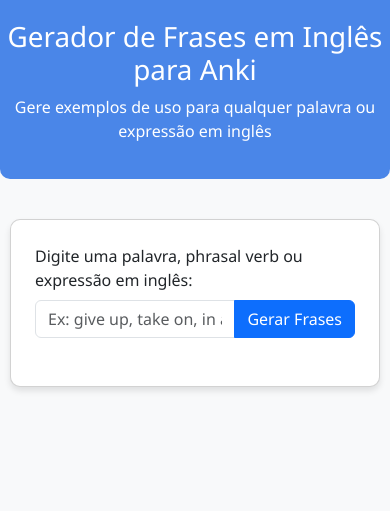
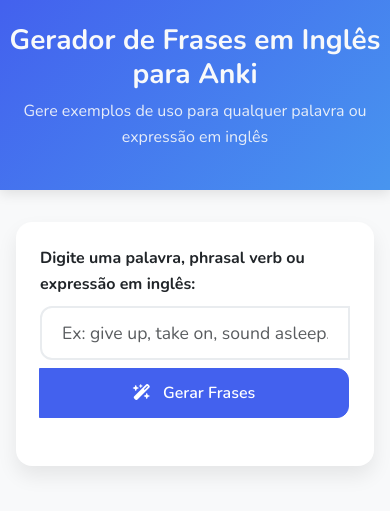
Before and after one commit to gadielmachado/flashcardgenerator, a Flask app: page / in a window 390 px wide. Shown: the top 511 px of the page. Run offline with Flask 2, Linux system fonts and the light colour scheme.

Commit message:
Redesign da interface: atualização do front-end seguindo princípios modernos de UX/UI

```diff
--- a/templates/index.html
+++ b/templates/index.html
@@ -10,74 +10,241 @@
     <link rel="apple-touch-icon" href="{{ url_for('static', filename='favicon.svg') }}">
     <!-- Bootstrap CSS -->
     <link href="https://cdn.jsdelivr.net/npm/bootstrap@5.3.0-alpha1/dist/css/bootstrap.min.css" rel="stylesheet">
+    <!-- Google Fonts -->
+    <link href="https://fonts.googleapis.com/css2?family=Nunito:wght@400;600;700&display=swap" rel="stylesheet">
+    <!-- Font Awesome -->
+    <link rel="stylesheet" href="https://cdnjs.cloudflare.com/ajax/libs/font-awesome/6.4.0/css/all.min.css">
     <style>
+        :root {
+            --primary-color: #4361ee;
+            --primary-light: #4895ef;
+            --secondary-color: #3f37c9;
+            --accent-color: #4cc9f0;
+            --text-light: #f8f9fa;
+            --text-dark: #212529;
+            --bg-light: #f8f9fa;
+            --bg-white: #ffffff;
+            --success-color: #4ade80;
+            --danger-color: #f87171;
+            --card-shadow: 0 10px 20px rgba(0, 0, 0, 0.08);
+            --hover-shadow: 0 15px 30px rgba(0, 0, 0, 0.12);
+        }
+
         body {
-            background-color: #f8f9fa;
-            font-family: 'Segoe UI', Tahoma, Geneva, Verdana, sans-serif;
+            background-color: var(--bg-light);
+            font-family: 'Nunito', sans-serif;
+            line-height: 1.6;
+            color: var(--text-dark);
         }
-        .card {
-            border-radius: 10px;
-            box-shadow: 0 4px 6px rgba(0, 0, 0, 0.1);
+
+        .header {
+            background: linear-gradient(135deg, var(--primary-color), var(--primary-light));
+            color: var(--text-light);
+            padding: 2.5rem 0;
+            margin-bottom: 2rem;
+            box-shadow: 0 4px 12px rgba(0, 0, 0, 0.1);
         }
-        .header {
-            background-color: #4a86e8;
-            color: white;
-            padding: 20px 0;
-            margin-bottom: 30px;
-            border-radius: 0 0 10px 10px;
+
+        .header h1 {
+            font-weight: 700;
+            margin-bottom: 0.5rem;
+            font-size: 2.5rem;
         }
+
+        .header p {
+            font-size: 1.25rem;
+            opacity: 0.9;
+        }
+
+        .main-container {
+            max-width: 1000px;
+            margin: 0 auto;
+            padding: 0 1rem;
+        }
+
+        .input-card {
+            background: var(--bg-white);
+            border-radius: 16px;
+            padding: 2rem;
+            box-shadow: var(--card-shadow);
+            transition: all 0.3s ease;
+            border: none;
+            margin-bottom: 2rem;
+        }
+
+        .input-card:hover {
+            box-shadow: var(--hover-shadow);
+        }
+
+        .form-control {
+            border-radius: 12px;
+            padding: 0.75rem 1.25rem;
+            font-size: 1.1rem;
+            border: 2px solid #e9ecef;
+            transition: all 0.3s ease;
+        }
+
+        .form-control:focus {
+            border-color: var(--primary-light);
+            box-shadow: 0 0 0 0.25rem rgba(67, 97, 238, 0.15);
+        }
+
+        .btn {
+            padding: 0.75rem 1.5rem;
+            font-weight: 600;
+            border-radius: 12px;
+            transition: all 0.3s ease;
+        }
+
+        .btn-primary {
+            background-color: var(--primary-color);
+            border-color: var(--primary-color);
+        }
+
+        .btn-primary:hover {
+            background-color: var(--secondary-color);
+            border-color: var(--secondary-color);
+            transform: translateY(-2px);
+        }
+
+        .btn-success {
+            background-color: var(--success-color);
+            border-color: var(--success-color);
+        }
+
+        .btn-success:hover {
+            background-color: #31c565;
+            border-color: #31c565;
+            transform: translateY(-2px);
+        }
+
+        .btn i {
+            margin-right: 0.5rem;
+        }
+
         .anki-card {
-            border: 1px solid #ddd;
-            border-radius: 8px;
-            padding: 15px;
-            margin-bottom: 10px;
-            background-color: white;
-            transition: transform 0.2s;
+            background-color: var(--bg-white);
+            border-radius: 16px;
+            padding: 1.5rem;
+            margin-bottom: 1.25rem;
+            box-shadow: var(--card-shadow);
+            transition: all 0.3s ease;
+            border-left: 4px solid var(--primary-color);
         }
+
         .anki-card:hover {
             transform: translateY(-5px);
-            box-shadow: 0 5px 15px rgba(0, 0, 0, 0.1);
+            box-shadow: var(--hover-shadow);
         }
+
         .english {
-            font-weight: bold;
-            color: #333;
-            margin-bottom: 5px;
-            font-size: 18px;
+            font-weight: 700;
+            color: var(--text-dark);
+            margin-bottom: 0.75rem;
+            font-size: 1.2rem;
+            line-height: 1.5;
         }
+
         .portuguese {
-            font-style: italic;
-            color: #666;
-            border-top: 1px dashed #ddd;
-            padding-top: 5px;
-            font-size: 18px;
+            color: #5a6572;
+            border-top: 1px solid #eaeaea;
+            padding-top: 0.75rem;
+            font-size: 1.1rem;
+            line-height: 1.5;
         }
+
         .keyword {
-            font-weight: bold;
-            color: #4a86e8;
+            font-weight: 700;
+            color: var(--primary-color);
+            background-color: rgba(67, 97, 238, 0.1);
+            padding: 0.15rem 0.3rem;
+            border-radius: 4px;
         }
+
         .loader {
-            border: 5px solid #f3f3f3;
-            border-top: 5px solid #4a86e8;
+            width: 60px;
+            height: 60px;
+            border: 5px solid rgba(67, 97, 238, 0.1);
+            border-top: 5px solid var(--primary-color);
             border-radius: 50%;
-            width: 50px;
-            height: 50px;
             animation: spin 1s linear infinite;
-            margin: 20px auto;
+            margin: 2rem auto;
             display: none;
         }
+
         @keyframes spin {
             0% { transform: rotate(0deg); }
             100% { transform: rotate(360deg); }
         }
-        #download-btn {
-            display: none;
+
+        .form-check-input:checked {
+            background-color: var(--primary-color);
+            border-color: var(--primary-color);
         }
+
+        .alert {
+            border-radius: 12px;
+            font-weight: 600;
+        }
+
+        .alert-info {
+            background-color: rgba(76, 201, 240, 0.1);
+            border-color: rgba(76, 201, 240, 0.1);
+            color: #3a97b7;
+        }
+
+        .alert-danger {
+            background-color: rgba(248, 113, 113, 0.1);
+            border-color: rgba(248, 113, 113, 0.1);
+            color: #dc3545;
+        }
+
+        .export-options {
+            background-color: rgba(67, 97, 238, 0.05);
+            padding: 1rem 1.5rem;
+            border-radius: 12px;
+            margin-bottom: 1.5rem;
+        }
+
+        .export-title {
+            font-weight: 700;
+            margin-bottom: 1rem;
+            color: var(--primary-color);
+        }
+
+        .download-section {
+            margin-top: 2rem;
+        }
+
         @media (max-width: 768px) {
-            .container {
-                padding: 10px;
+            .header {
+                padding: 1.5rem 0;
             }
-            .card {
-                padding: 15px;
+
+            .header h1 {
+                font-size: 1.75rem;
+            }
+
+            .header p {
+                font-size: 1rem;
+            }
+
+            .input-card {
+                padding: 1.5rem;
+            }
+
+            .btn {
+                width: 100%;
+                margin-top: 0.5rem;
+            }
+
+            .input-group {
+                flex-direction: column;
+            }
+
+            .input-group > .form-control {
+                width: 100%;
+                border-radius: 12px;
             }
         }
     </style>
@@ -88,41 +255,57 @@
         <p>Gere exemplos de uso para qualquer palavra ou expressão em inglês</p>
     </div>
 
-    <div class="container">
-        <div class="row justify-content-center">
-            <div class="col-md-8">
-                <div class="card p-4">
+    <div class="main-container">
+        <div class="input-card">
             <div class="mb-4">
-                        <label for="input-text" class="form-label">Digite uma palavra, phrasal verb ou expressão em inglês:</label>
+                <label for="input-text" class="form-label fw-bold mb-2">Digite uma palavra, phrasal verb ou expressão em inglês:</label>
                 <div class="input-group">
-                            <input type="text" class="form-control" id="input-text" placeholder="Ex: give up, take on, in a nutshell...">
-                            <button class="btn btn-primary" id="generate-btn">Gerar Frases</button>
+                    <input type="text" class="form-control" id="input-text" placeholder="Ex: give up, take on, sound asleep...">
+                    <button class="btn btn-primary" id="generate-btn">
+                        <i class="fas fa-wand-magic-sparkles"></i> Gerar Frases
+                    </button>
                 </div>
             </div>
 
             <div class="loader" id="loader"></div>
 
+            <div id="error-container" class="alert alert-danger d-none" role="alert"></div>
+
             <div id="results-container" class="d-none">
-                        <h3 class="mb-3">10 Exemplos de Uso:</h3>
-                        <div class="mb-2">
-                            <small class="text-muted">Formato dos cartões: Cartão 1: Inglês → Português | Cartão 2: Português → Inglês</small>
-                            <br>
-                            <small class="text-muted">A palavra-chave aparecerá <span class="keyword">destacada como esta</span> nos cartões</small>
+                <h3 class="mb-3 fw-bold">10 Exemplos de Uso:</h3>
+                <div class="mb-3">
+                    <div class="d-flex align-items-center mb-2">
+                        <span class="badge bg-primary me-2">Info</span>
+                        <small>Formato dos cartões: Cartão 1: Inglês → Português | Cartão 2: Português → Inglês</small>
                     </div>
-                        <div id="sentences-container"></div>
+                    <div class="d-flex align-items-center">
+                        <span class="badge bg-primary me-2">Dica</span>
+                        <small>A palavra-chave aparecerá <span class="keyword">destacada como esta</span> nos cartões</small>
+                    </div>
+                </div>
 
-                        <div class="text-center mt-4">
-                            <div class="mb-3">
-                                <div class="form-check form-check-inline">
+                <div id="sentences-container" class="mb-4"></div>
+
+                <div class="export-options">
+                    <h5 class="export-title">Formato de Exportação</h5>
+                    <div class="d-flex flex-wrap gap-3">
+                        <div class="form-check">
                             <input class="form-check-input" type="radio" name="exportFormat" id="formatApkg" value="apkg" checked>
-                                    <label class="form-check-label" for="formatApkg">Novo Deck (.apkg)</label>
+                            <label class="form-check-label" for="formatApkg">
+                                <i class="fas fa-file-archive me-1"></i> Novo Deck (.apkg)
+                            </label>
                         </div>
-                                <div class="form-check form-check-inline">
+                        <div class="form-check">
                             <input class="form-check-input" type="radio" name="exportFormat" id="formatCsv" value="csv">
-                                    <label class="form-check-label" for="formatCsv">Adicionar a Deck Existente (.csv)</label>
+                            <label class="form-check-label" for="formatCsv">
+                                <i class="fas fa-file-csv me-1"></i> Adicionar a Deck Existente (.csv)
+                            </label>
                         </div>
-                                <div id="csvInstructions" class="alert alert-info mt-2 d-none">
-                                    <p class="mb-0"><strong>Como importar CSV para um deck existente:</strong></p>
+                    </div>
+                </div>
+
+                <div id="csvInstructions" class="alert alert-info mt-3 d-none">
+                    <p class="mb-2 fw-bold"><i class="fas fa-info-circle me-2"></i>Como importar CSV para um deck existente:</p>
                     <ol class="mb-0 text-start">
                         <li>No Anki, abra o deck onde deseja adicionar os cartões</li>
                         <li>Clique em "Arquivo" > "Importar"</li>
@@ -132,14 +315,11 @@
                         <li>Clique em "Importar"</li>
                     </ol>
                 </div>
-                            </div>
+
+                <div class="download-section text-center">
                     <button class="btn btn-success" id="download-btn">
-                                <i class="bi bi-download"></i> Baixar Frases
+                        <i class="fas fa-download"></i> Baixar Frases
                     </button>
-                        </div>
-                    </div>
-
-                    <div id="error-container" class="alert alert-danger d-none" role="alert"></div>
                 </div>
             </div>
         </div>
@@ -165,6 +345,7 @@
 
                 showLoader();
                 hideError();
+                resultsContainer.classList.add('d-none');
 
                 try {
                     const response = await fetch('/generate', {
```
Lines whose indentation alone changed are shown as unchanged.
